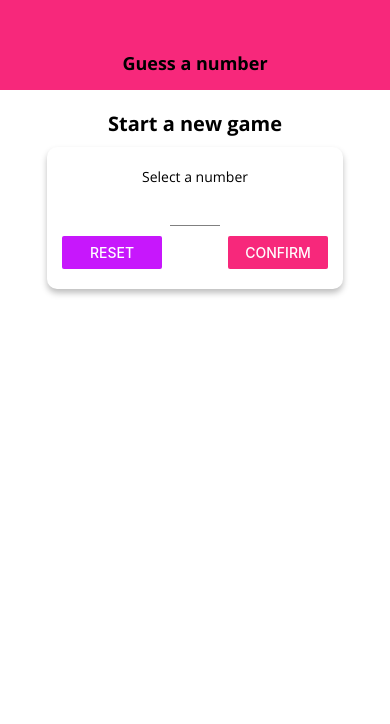
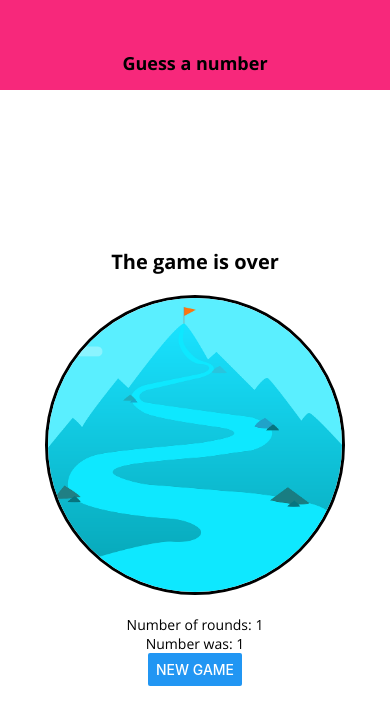
Before and after one commit to Generic35/ReactNativeGame, a React Native app: screen / in a window 390 px wide. Shown: the top 724 px of the page. Built offline with nearby package versions, Linux system fonts and the light colour scheme.

Commit message:
(feature) Add local image and style it within a rounded bordered container

```diff
--- a/App.js
+++ b/App.js
@@ -48,7 +48,13 @@ export default function App() {
     setGuessRounds(numGuessRounds);
   };
 
-  let content = <StartGameScreen onStartGame={handleStartGame} />;
+  let content = (
+    <GameOverScreen
+      userNumber={1}
+      numberRounds={1}
+      onRestart={handleConfigureNewGame}
+    />
+  );
 
   if (userNumber && guessRounds <= 0) {
     content = (
--- a/screens/GameOverScreen.js
+++ b/screens/GameOverScreen.js
@@ -1,13 +1,21 @@
 import React from 'react';
-import { Button, StyleSheet, View, Text } from 'react-native';
+import { Button, Image, StyleSheet, View } from 'react-native';
+import BodyText from '../components/BodyText';
 import TitleText from '../components/TitleText';
 
 const GameOverScreen = props => {
   return (
     <View style={styles.screen}>
       <TitleText style={styles.title}>The game is over</TitleText>
-      <Text>Number of rounds: {props.numberRounds}</Text>
-      <Text>Number was: {props.userNumber}</Text>
+      <View style={styles.imageContainer}>
+        <Image
+          source={require('../assets/original.png')}
+          style={styles.image}
+          resizeMode="cover"
+        />
+      </View>
+      <BodyText>Number of rounds: {props.numberRounds}</BodyText>
+      <BodyText>Number was: {props.userNumber}</BodyText>
       <Button title="NEW GAME" onPress={props.onRestart}></Button>
     </View>
   );
@@ -21,6 +29,19 @@ const styles = StyleSheet.create({
   },
   title: {
     fontSize: 20
+  },
+  image: {
+    width: '100%',
+    height: '100%'
+  },
+  imageContainer: {
+    marginVertical: 20,
+    width: 300,
+    height: 300,
+    borderRadius: 150,
+    borderColor: 'black',
+    borderWidth: 3,
+    overflow: 'hidden'
   }
 });
 
```
Also changed, not shown: assets/original.png (added).
